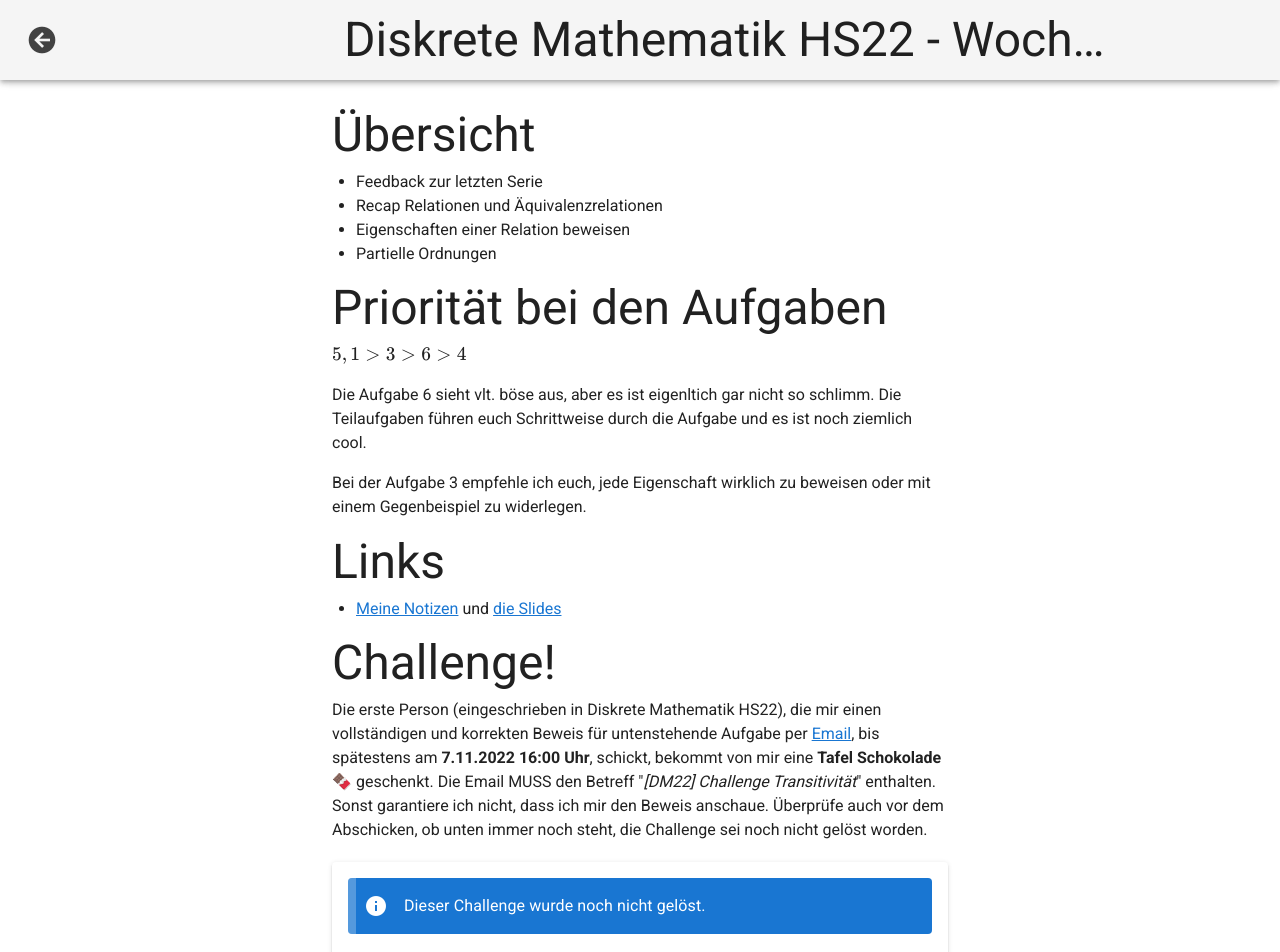
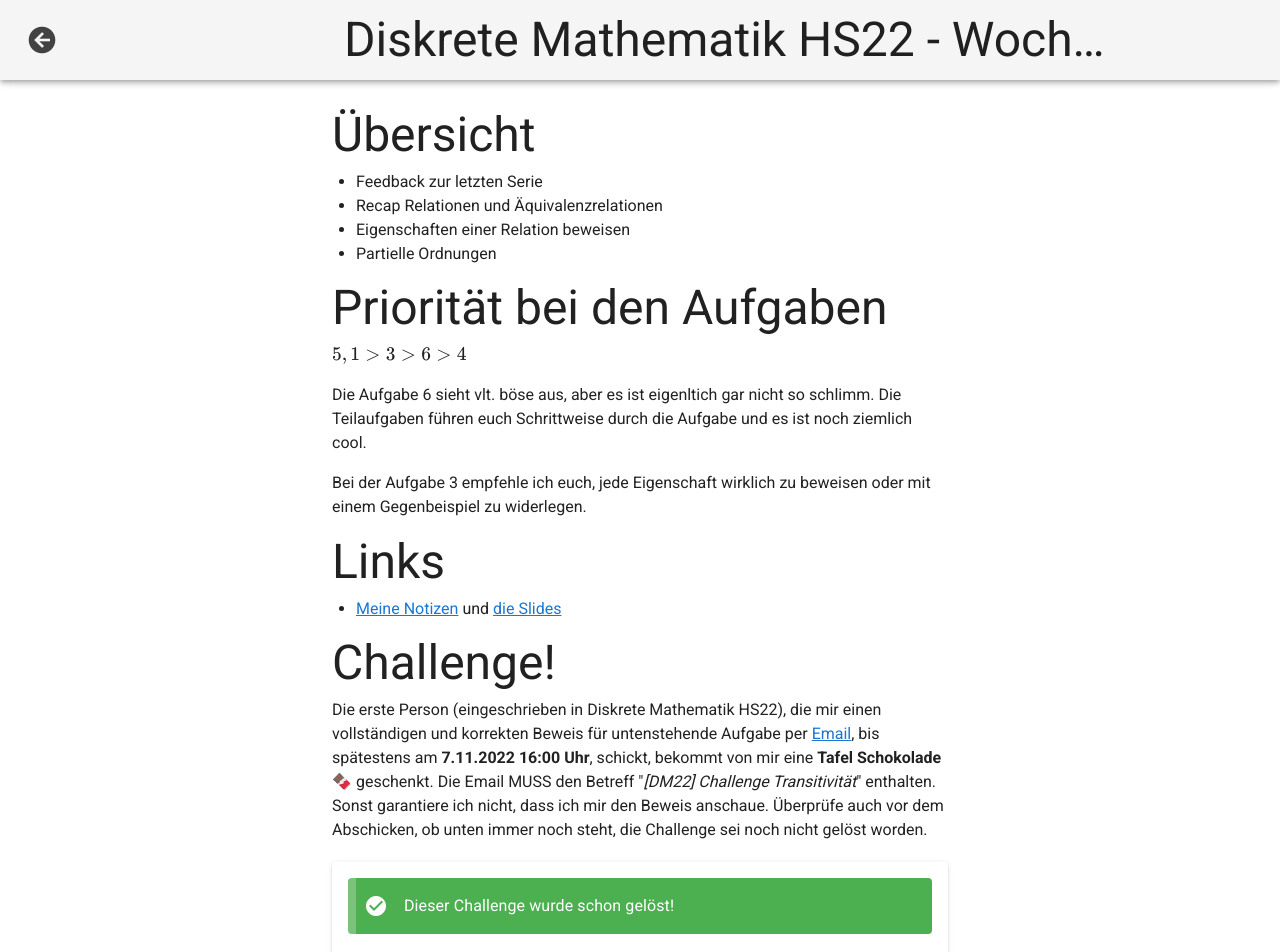
Before and after one commit to HumbleCatcher/eth-homepage, a Nuxt app: page /dm2022/week/5 in a window 1280 px wide. Shown: the top 952 px of the page. Built offline with nearby package versions, Linux system fonts and the light colour scheme.

Commit message:
week 5 challenge solved

```diff
--- a/pages/dm2022/week/5.vue
+++ b/pages/dm2022/week/5.vue
@@ -37,8 +37,13 @@
     sei noch nicht gelöst worden.
     <v-card class="my-5">
       <v-card-text>
-        <v-alert class="mb-4" type="info" color="primary" border="left"
-          >Dieser Challenge wurde noch nicht gelöst.</v-alert
+        <!-- <v-alert class="mb-4" type="success" border="left"
+          >Dieser Challenge wurde erfolgreich von
+          <pre class="d-inline">toffermann</pre>
+          gelöst. Gratuliere!</v-alert
+        > -->
+        <v-alert class="mb-4" type="success" border="left"
+          >Dieser Challenge wurde schon gelöst!</v-alert
         >
         Sei <span v-html="$katex('\\rho')" /> eine Relation auf einer Menge
         <span v-html="$katex('A')" />. Beweise:
```
